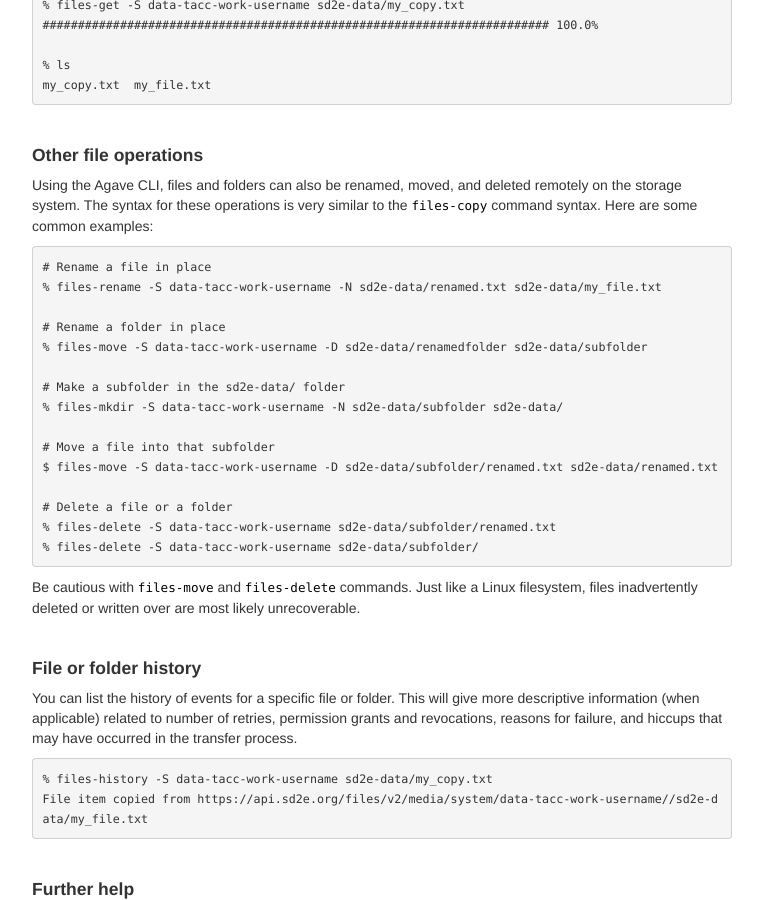
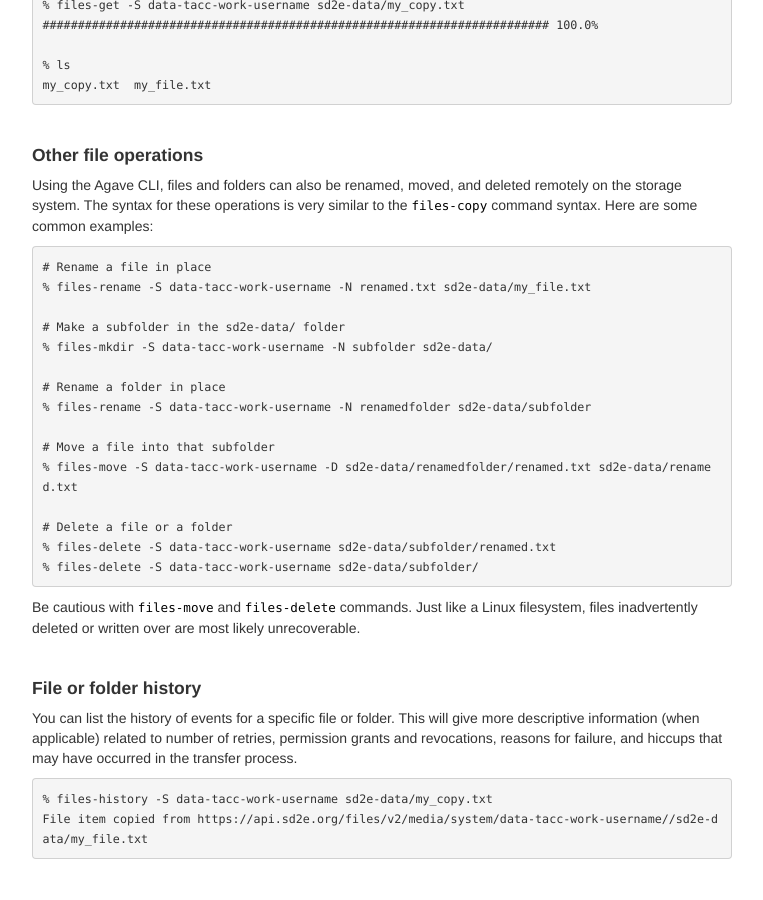
Before and after one commit to SD2E/api-user-guide, a Jekyll site: the page built from docs/02.data_management.md, in a window 1280 px wide and 900 px high, scrolled down 1785 px. Shown: the whole window, without its empty margins (258-1021 px from the left). Built offline with Jekyll 4.4.1, drawn with Linux system fonts in a browser that asks for light colours.

Commit message:
fixing some syntax errors with files move commands

````diff
--- a/docs/02.data_management.md
+++ b/docs/02.data_management.md
@@ -114,16 +114,16 @@ the storage system. The syntax for these operations is very similar to the
 `files-copy` command syntax. Here are some common examples:
 ```
 # Rename a file in place
-% files-rename -S data-tacc-work-username -N sd2e-data/renamed.txt sd2e-data/my_file.txt
+% files-rename -S data-tacc-work-username -N renamed.txt sd2e-data/my_file.txt
+
+# Make a subfolder in the sd2e-data/ folder
+% files-mkdir -S data-tacc-work-username -N subfolder sd2e-data/
 
 # Rename a folder in place
-% files-move -S data-tacc-work-username -D sd2e-data/renamedfolder sd2e-data/subfolder
-
-# Make a subfolder in the sd2e-data/ folder
-% files-mkdir -S data-tacc-work-username -N sd2e-data/subfolder sd2e-data/
+% files-rename -S data-tacc-work-username -N renamedfolder sd2e-data/subfolder
 
 # Move a file into that subfolder
-$ files-move -S data-tacc-work-username -D sd2e-data/subfolder/renamed.txt sd2e-data/renamed.txt
+% files-move -S data-tacc-work-username -D sd2e-data/renamedfolder/renamed.txt sd2e-data/renamed.txt
 
 # Delete a file or a folder
 % files-delete -S data-tacc-work-username sd2e-data/subfolder/renamed.txt
````
